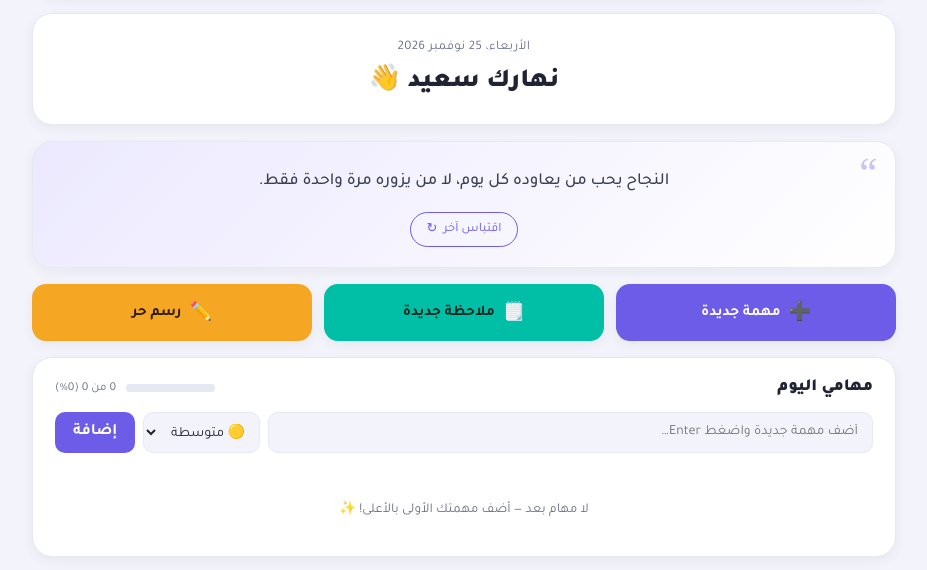
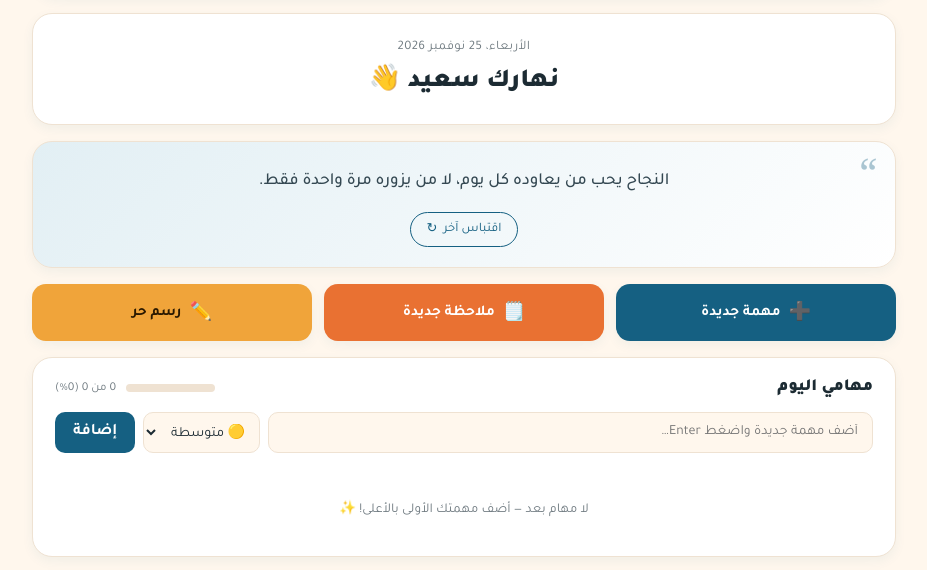
Before and after one commit to AbdulnasserFarhood/Dashboard, a plain HTML site: page index.html in a window 1280 px wide. Shown: the part 179-749 px from the top of the page, without its empty margins (176-1103 px from the left). Drawn offline with Linux system fonts and the light colour scheme; no server answers.

Commit message:
Add files via upload

```diff
--- a/draw.js
+++ b/draw.js
@@ -12,7 +12,7 @@
   const ctx = canvas.getContext("2d");
   const STORE_KEY = "workspace_draw_v1";
 
-  const COLORS = ["#1b1f2a", "#6c5ce7", "#ff6b6b", "#00bfa6", "#2ecc71", "#f5a623"];
+  const COLORS = ["#1b1f2a", "#156082", "#ff6b6b", "#E97132", "#2ecc71", "#f5a623"];
   let currentColor = COLORS[0];
   let currentSize = 5;
   let erasing = false;
--- a/notes.js
+++ b/notes.js
@@ -10,7 +10,8 @@
 
   // الألوان الجاهزة: الألوان الباردة (الأساسي/الأزرق/الأخضر) أولاً، ثم الدافئة
   const PRESET_COLORS = [
-    { hex: "#e3dcff", name: "بنفسجي (أساسي)" },
+    { hex: "#d4e8f0", name: "تركوازي (أساسي)" },
+    { hex: "#fde3d2", name: "برتقالي فاتح" },
     { hex: "#d2e9fb", name: "أزرق" },
     { hex: "#cff4d2", name: "أخضر" },
     { hex: "#ffe0c2", name: "خوخي" },
@@ -19,7 +20,7 @@
   ];
   const DEFAULT_COLOR = PRESET_COLORS[0].hex;
   // توافق مع ملاحظات محفوظة من نسخة سابقة كانت تخزّن اسم اللون بدل قيمته
-  const LEGACY_COLOR_MAP = { yellow: "#fff3b0", pink: "#ffd3e0", green: "#cff4d2", blue: "#d2e9fb", peach: "#ffe0c2" };
+  const LEGACY_COLOR_MAP = { "#e3dcff": "#d4e8f0", yellow: "#fff3b0", pink: "#ffd3e0", green: "#cff4d2", blue: "#d2e9fb", peach: "#ffe0c2" };
 
   const grid = $("notesGrid");
   const addTile = $("addNoteTile");
--- a/style.css
+++ b/style.css
@@ -1,47 +1,50 @@
 /* =========================================================
    مساحتي — Theme variables & base layout
    ========================================================= */
+/* الهوية: Deep Teal (أساسي) · Warm Orange (لمسات وأزرار) · Soft Cream (خلفية) */
 :root{
-  --bg:#f3f4fb;
+  --bg:#FFF7ED;
   --card:#ffffff;
-  --ink:#1f2333;
-  --ink-soft:#3a3f55;
-  --mute:#6b7085;
-  --line:#e6e8f2;
-  --primary:#6c5ce7;
+  --ink:#1c2b33;
+  --ink-soft:#344852;
+  --mute:#6f7a80;
+  --line:#efe2d2;
+  --primary:#156082;
   --primary-ink:#ffffff;
-  --primary-soft:#ece9ff;
-  --accent:#00bfa6;
-  --high:#ff6b6b;
-  --high-bg:#ffe3e3;
-  --medium:#f5a623;
-  --medium-bg:#fff2d9;
-  --low:#2ecc71;
-  --low-bg:#def7e9;
+  --primary-soft:#e2eff4;
+  --accent:#E97132;
+  --accent-ink:#ffffff;
+  --high:#e5484d;
+  --high-bg:#fde4e4;
+  --medium:#f0a43a;
+  --medium-bg:#fff1dc;
+  --low:#2f9e6e;
+  --low-bg:#ddf3e8;
   --radius-lg:20px;
   --radius-md:14px;
   --radius-sm:10px;
-  --shadow:0 10px 30px rgba(31,35,51,.07);
-  --shadow-sm:0 4px 12px rgba(31,35,51,.06);
+  --shadow:0 10px 30px rgba(21,96,130,.08);
+  --shadow-sm:0 4px 12px rgba(21,96,130,.06);
   color-scheme:light;
 }
 html[data-theme="dark"]{
-  --bg:#12131d;
-  --card:#1a1c2a;
-  --ink:#eceef6;
-  --ink-soft:#c6c9da;
-  --mute:#9aa0b8;
-  --line:#2a2d40;
-  --primary:#9b8cff;
-  --primary-ink:#15162a;
-  --primary-soft:#242649;
-  --accent:#2dd4bf;
-  --high:#ff8787;
-  --high-bg:#3a2230;
+  --bg:#0e1a20;
+  --card:#14252d;
+  --ink:#eef3f5;
+  --ink-soft:#c5d3d9;
+  --mute:#8fa3ab;
+  --line:#22373f;
+  --primary:#4fa8cf;
+  --primary-ink:#06141a;
+  --primary-soft:#173847;
+  --accent:#F28A52;
+  --accent-ink:#1d0d03;
+  --high:#ff7b7f;
+  --high-bg:#3a2226;
   --medium:#ffc266;
   --medium-bg:#3a2f1c;
-  --low:#5fe0a0;
-  --low-bg:#1c3328;
+  --low:#5fd3a0;
+  --low-bg:#183328;
   --shadow:0 10px 30px rgba(0,0,0,.45);
   --shadow-sm:0 4px 14px rgba(0,0,0,.35);
   color-scheme:dark;
@@ -119,8 +122,7 @@ html[data-theme="dark"] .logo-dark{display:block}
   background:var(--primary);color:var(--primary-ink);box-shadow:var(--shadow-sm);
   transition:transform .15s ease,box-shadow .15s ease;
 }
-.qa-btn.alt{background:var(--accent);color:#06281f}
-html[data-theme="dark"] .qa-btn.alt{color:#07140f}
+.qa-btn.alt{background:var(--accent);color:var(--accent-ink)}
 .qa-btn.draw{background:var(--medium);color:#2b1900}
 html[data-theme="dark"] .qa-btn.draw{color:#1f1400}
 .qa-btn:hover{transform:translateY(-2px);box-shadow:var(--shadow)}
--- a/team.css
+++ b/team.css
@@ -59,7 +59,7 @@
   width:100%;padding:10px;border-radius:var(--radius-sm);border:1.5px dashed var(--accent);
   background:transparent;color:var(--accent);font:inherit;font-weight:700;cursor:pointer;transition:background .2s ease,color .2s ease;
 }
-.timer-start-btn:hover{background:var(--accent);color:#06281f}
+.timer-start-btn:hover{background:var(--accent);color:var(--accent-ink)}
 .timer-hint{font-size:11.5px;color:var(--mute);margin:6px 0 0}
 
 .timer-card{
```
